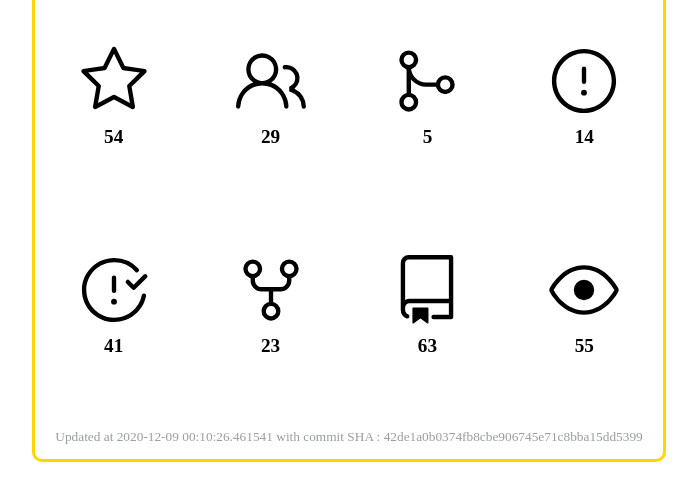
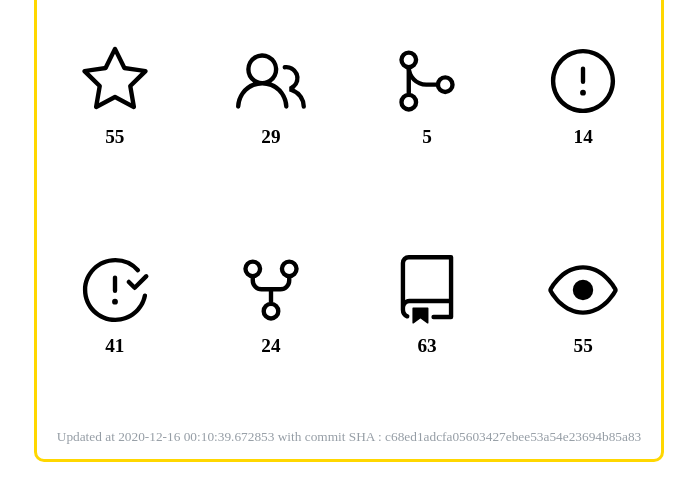
Before and after one commit to armsp/git-stats, a plain HTML site: page index.html in a window 1280 px wide. Shown: the part 285-786 px from the top of the page, without its empty margins (291-988 px from the left). Drawn offline with Linux system fonts and the light colour scheme.

Commit message:
Updated GitHub Stats

```diff
--- a/index.html
+++ b/index.html
@@ -18,7 +18,7 @@
         <div class="griditem">
             <!-- <img src="svg/star-solid.svg"></img> -->
             <svg xmlns="http://www.w3.org/2000/svg" viewBox="0 0 24 24" width="70" height="70"><path fill-rule="evenodd" d="M12 .25a.75.75 0 01.673.418l3.058 6.197 6.839.994a.75.75 0 01.415 1.279l-4.948 4.823 1.168 6.811a.75.75 0 01-1.088.791L12 18.347l-6.117 3.216a.75.75 0 01-1.088-.79l1.168-6.812-4.948-4.823a.75.75 0 01.416-1.28l6.838-.993L11.328.668A.75.75 0 0112 .25zm0 2.445L9.44 7.882a.75.75 0 01-.565.41l-5.725.832 4.143 4.038a.75.75 0 01.215.664l-.978 5.702 5.121-2.692a.75.75 0 01.698 0l5.12 2.692-.977-5.702a.75.75 0 01.215-.664l4.143-4.038-5.725-.831a.75.75 0 01-.565-.41L12 2.694z"></path></svg>
-            <span id="star">54</span>
+            <span id="star">55</span>
         </div>
         <div class="griditem">
             <!-- <img src="svg/user-solid.svg"></img> -->
@@ -43,7 +43,7 @@
         <div class="griditem">
             <!-- <img src="svg/forks.svg"></img> -->
             <svg xmlns="http://www.w3.org/2000/svg" viewBox="0 0 24 24" width="70" height="70"><path fill-rule="evenodd" d="M12 21a1.75 1.75 0 110-3.5 1.75 1.75 0 010 3.5zm-3.25-1.75a3.25 3.25 0 106.5 0 3.25 3.25 0 00-6.5 0zm-3-12.75a1.75 1.75 0 110-3.5 1.75 1.75 0 010 3.5zM2.5 4.75a3.25 3.25 0 106.5 0 3.25 3.25 0 00-6.5 0zM18.25 6.5a1.75 1.75 0 110-3.5 1.75 1.75 0 010 3.5zM15 4.75a3.25 3.25 0 106.5 0 3.25 3.25 0 00-6.5 0z"></path><path fill-rule="evenodd" d="M6.5 7.75v1A2.25 2.25 0 008.75 11h6.5a2.25 2.25 0 002.25-2.25v-1H19v1a3.75 3.75 0 01-3.75 3.75h-6.5A3.75 3.75 0 015 8.75v-1h1.5z"></path><path fill-rule="evenodd" d="M11.25 16.25v-5h1.5v5h-1.5z"></path></svg>
-            <span id="fork">23</span>
+            <span id="fork">24</span>
         </div>
         <div class="griditem">
             <!-- <img src="svg/repo.svg"></img> -->
@@ -56,7 +56,7 @@
             <span id="watcher">55</span>
         </div>
         <div class="footer">
-            <p id="commit_info">Updated at 2020-12-09 00:10:26.461541 with commit SHA : 42de1a0b0374fb8cbe906745e71c8bba15dd5399</p>
+            <p id="commit_info">Updated at 2020-12-16 00:10:39.672853 with commit SHA : c68ed1adcfa05603427ebee53a54e23694b85a83</p>
         </div>
     </div>
     </div>
```
